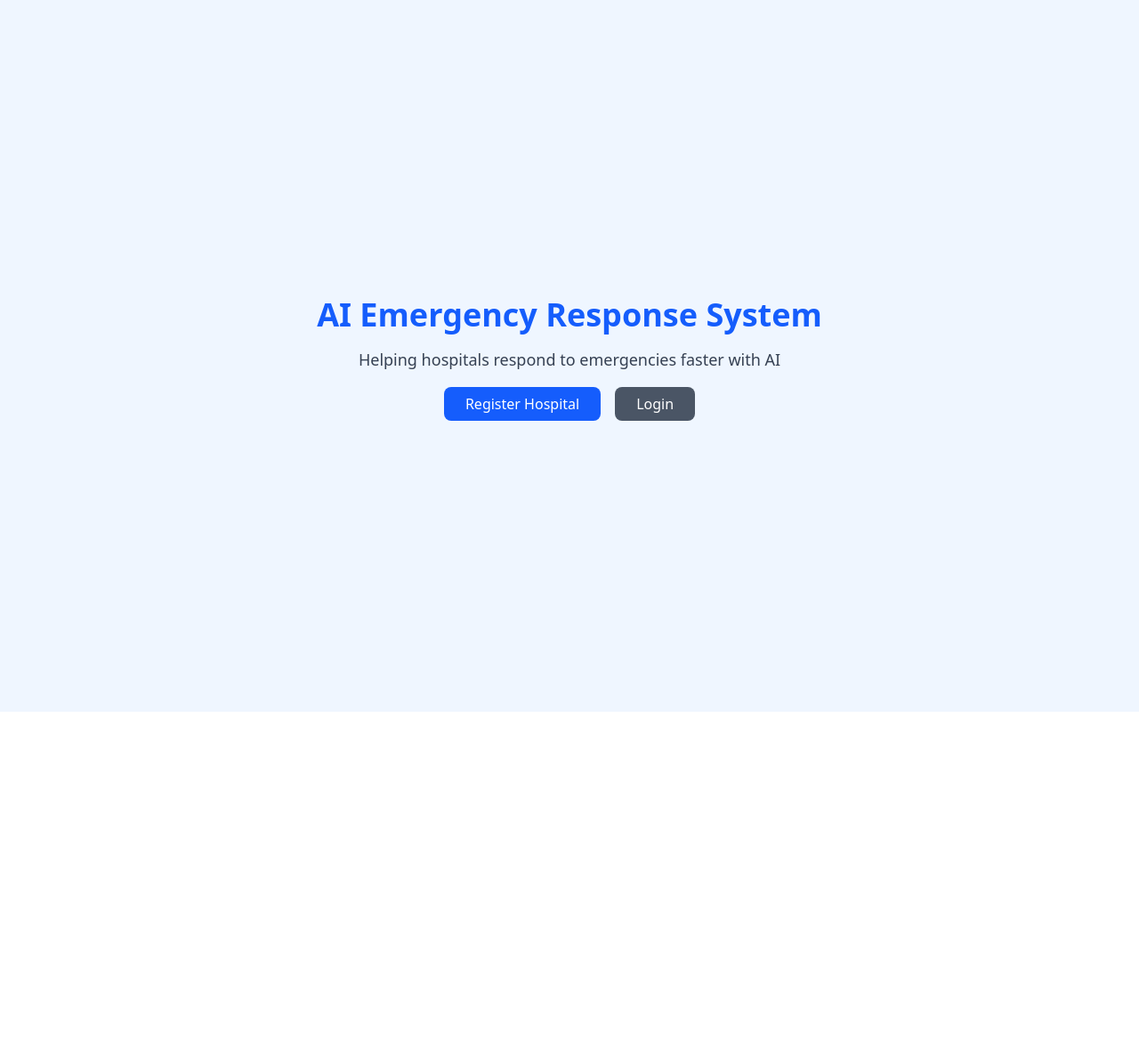
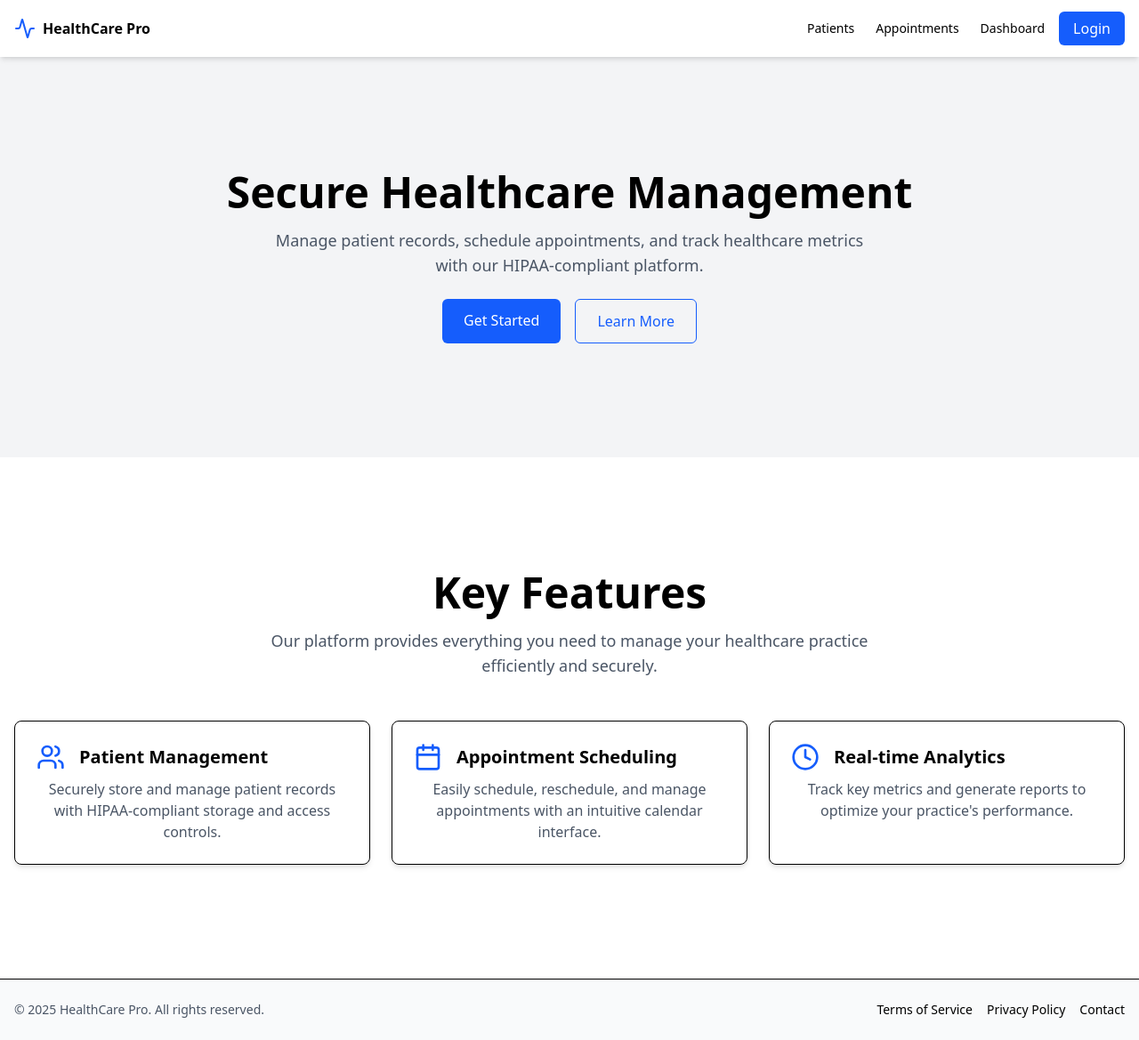
Before and after one commit to IMxSPYDER/BitWizards_Devarsh_Chandiwade, a React (Vite) app: page / in a window 1280 px wide. Shown: the whole page at 89% size. Before the commit the page ends 800 px from the top, so only its background shows below. Built offline with nearby package versions, Linux system fonts and the light colour scheme.

Commit message:
commited at 10.56

```diff
--- a/src/pages/LandingPage.jsx
+++ b/src/pages/LandingPage.jsx
@@ -1,16 +1,95 @@
-import { Link } from "react-router-dom";
+import React from 'react'
+import { Activity, Calendar, Clock, Users } from "lucide-react";
+import {Link} from 'react-router-dom'
 
-const LandingPage = () => {
-  return (
-    <div className="h-screen flex flex-col items-center justify-center bg-blue-50 text-center">
-      <h1 className="text-4xl font-bold text-blue-600">AI Emergency Response System</h1>
-      <p className="text-lg text-gray-700 mt-4">Helping hospitals respond to emergencies faster with AI</p>
-      <div className="mt-6">
-        <Link to="/register" className="bg-blue-600 text-white px-6 py-2 rounded-lg mr-4">Register Hospital</Link>
-        <Link to="/login" className="bg-gray-600 text-white px-6 py-2 rounded-lg">Login</Link>
-      </div>
-    </div>
-  );
-};
+function LandingPage() {
+    return (
+        <div className="flex min-h-screen flex-col">
+          <header className="sticky top-0 z-50 w-full bg-white/30 backdrop-blur-md shadow-md">
+            <div className="container mx-auto flex h-16 items-center px-4">
+              <Link href="/" className="flex items-center gap-2 font-semibold">
+                <Activity className="h-6 w-6 text-blue-600" />
+                <span>HealthCare Pro</span>
+              </Link>
+              <nav className="ml-auto flex gap-6">
+                <Link href="/patients" className="text-sm font-medium hover:underline">Patients</Link>
+                <Link href="/appointments" className="text-sm font-medium hover:underline">Appointments</Link>
+                <Link href="/dashboard" className="text-sm font-medium hover:underline">Dashboard</Link>
+              </nav>
+              <div className="ml-4">
+                <Link to="/login" className="px-4 py-2 bg-blue-600 text-white rounded-md hover:bg-blue-700">
+                  Login
+                </Link>
+              </div>
+            </div>
+          </header>
+          <main className="flex-1">
+            <section className="w-full py-12 md:py-24 lg:py-32 bg-gray-100">
+              <div className="container mx-auto px-4 text-center">
+                <h1 className="text-4xl font-bold sm:text-5xl">Secure Healthcare Management</h1>
+                <p className="mt-4 text-lg text-gray-600 max-w-2xl mx-auto">
+                  Manage patient records, schedule appointments, and track healthcare metrics with our HIPAA-compliant platform.
+                </p>
+                <div className="mt-6 flex justify-center gap-4">
+                  <Link to="/register" className="px-6 py-3 bg-blue-600 text-white rounded-md hover:bg-blue-700">
+                    Get Started
+                  </Link>
+                  <Link href="/about" className="px-6 py-3 border border-blue-600 text-blue-600 rounded-md hover:bg-blue-600 hover:text-white">
+                    Learn More
+                  </Link>
+                </div>
+              </div>
+            </section>
+            <section className="w-full py-12 md:py-24 lg:py-32">
+              <div className="container mx-auto px-4 text-center">
+                <h2 className="text-3xl font-bold sm:text-5xl">Key Features</h2>
+                <p className="mt-4 text-lg text-gray-600 max-w-2xl mx-auto">
+                  Our platform provides everything you need to manage your healthcare practice efficiently and securely.
+                </p>
+                <div className="mt-12 grid gap-6 sm:grid-cols-2 lg:grid-cols-3">
+                  <div className="p-6 border rounded-lg shadow-md">
+                    <div className="flex items-center gap-4">
+                      <Users className="h-8 w-8 text-blue-600" />
+                      <h3 className="text-xl font-semibold">Patient Management</h3>
+                    </div>
+                    <p className="mt-2 text-gray-600">
+                      Securely store and manage patient records with HIPAA-compliant storage and access controls.
+                    </p>
+                  </div>
+                  <div className="p-6 border rounded-lg shadow-md">
+                    <div className="flex items-center gap-4">
+                      <Calendar className="h-8 w-8 text-blue-600" />
+                      <h3 className="text-xl font-semibold">Appointment Scheduling</h3>
+                    </div>
+                    <p className="mt-2 text-gray-600">
+                      Easily schedule, reschedule, and manage appointments with an intuitive calendar interface.
+                    </p>
+                  </div>
+                  <div className="p-6 border rounded-lg shadow-md">
+                    <div className="flex items-center gap-4">
+                      <Clock className="h-8 w-8 text-blue-600" />
+                      <h3 className="text-xl font-semibold">Real-time Analytics</h3>
+                    </div>
+                    <p className="mt-2 text-gray-600">
+                      Track key metrics and generate reports to optimize your practice's performance.
+                    </p>
+                  </div>
+                </div>
+              </div>
+            </section>
+          </main>
+          <footer className="w-full border-t py-6 bg-gray-50">
+            <div className="container mx-auto flex flex-col items-center justify-between gap-4 md:flex-row px-4">
+              <p className="text-sm text-gray-600">© 2025 HealthCare Pro. All rights reserved.</p>
+              <nav className="flex gap-4">
+                <Link href="/terms" className="text-sm font-medium hover:underline">Terms of Service</Link>
+                <Link href="/privacy" className="text-sm font-medium hover:underline">Privacy Policy</Link>
+                <Link href="/contact" className="text-sm font-medium hover:underline">Contact</Link>
+              </nav>
+            </div>
+          </footer>
+        </div>
+      );
+}
 
-export default LandingPage;
+export default LandingPage
```
